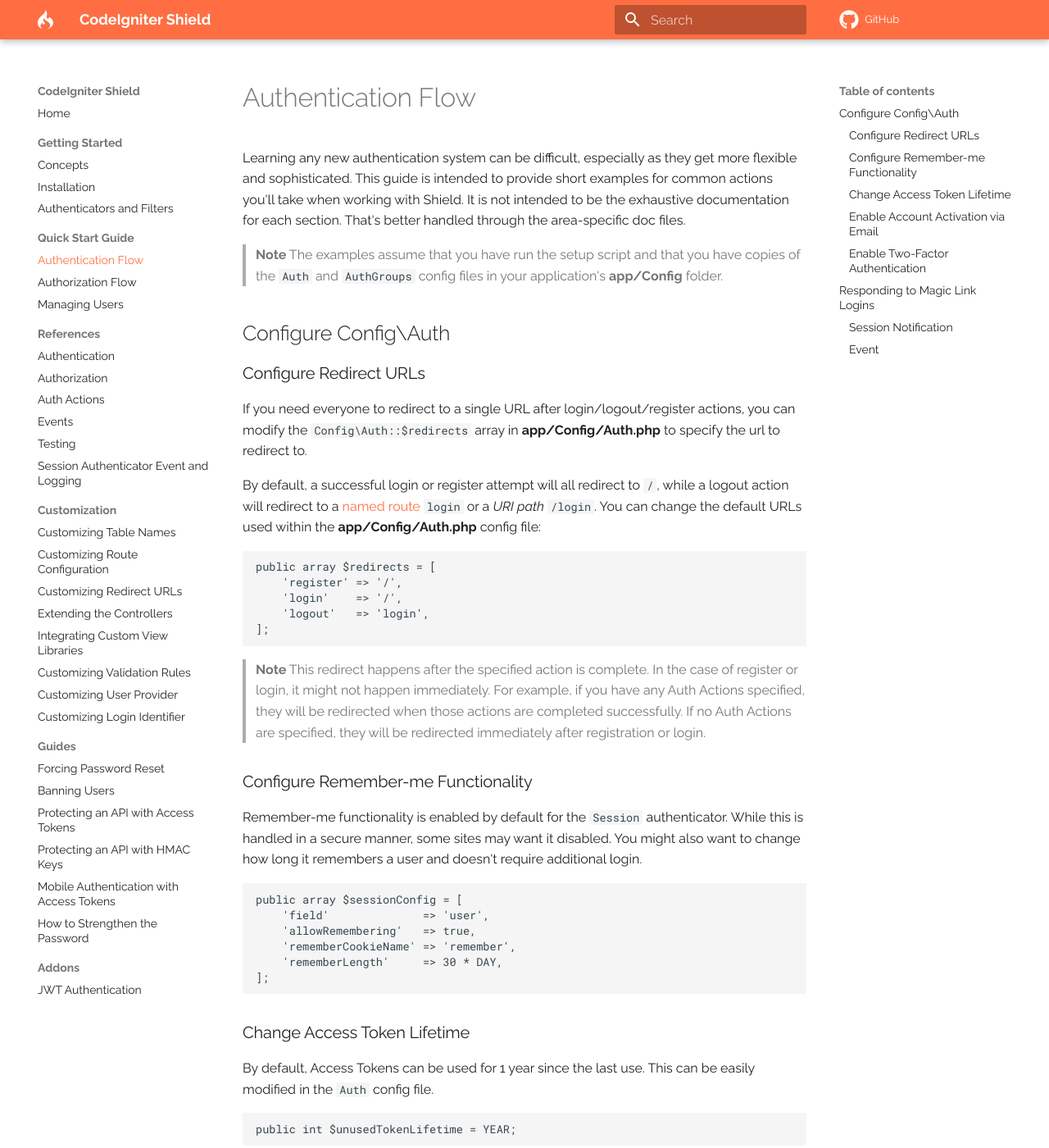
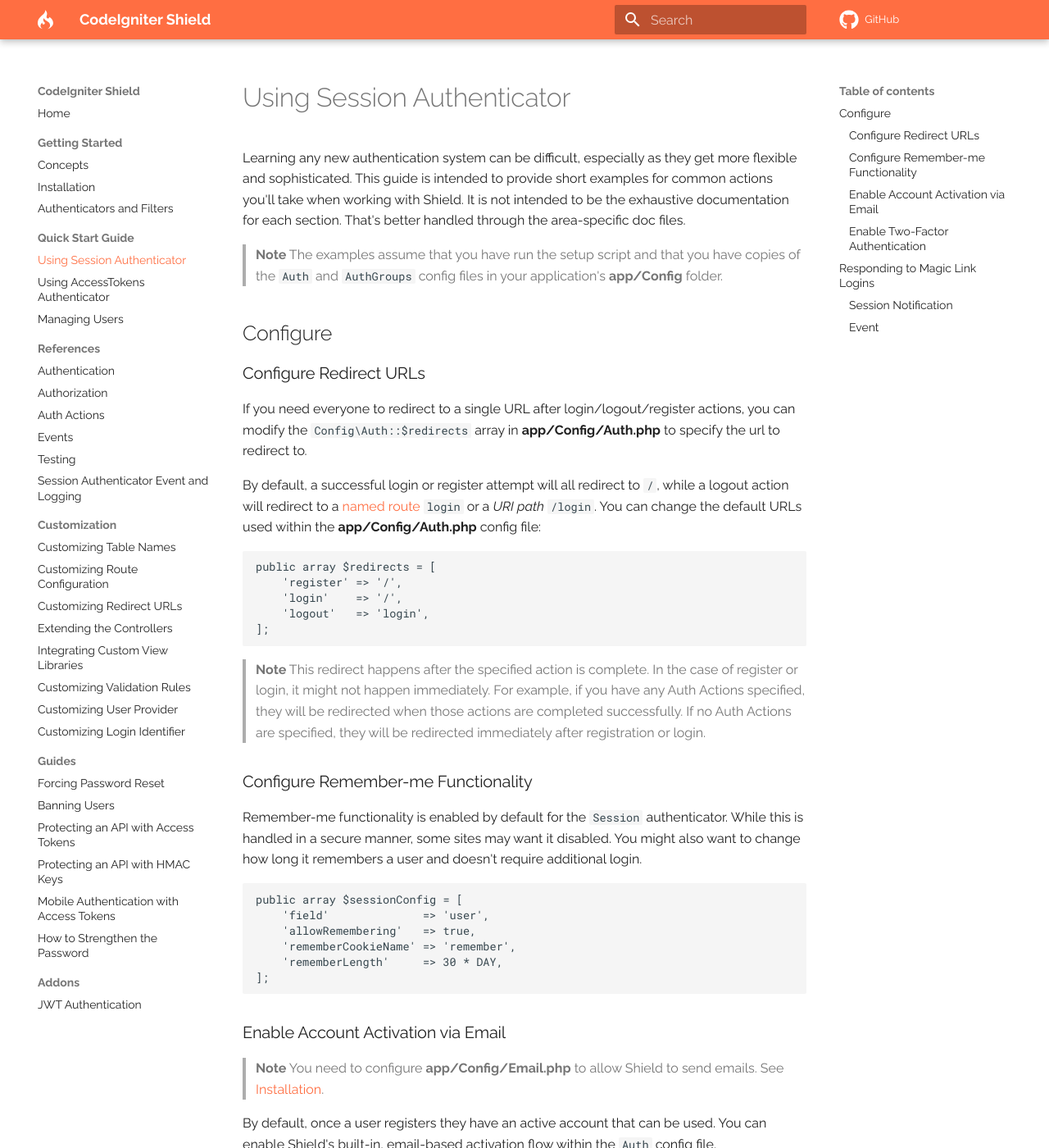
Before and after one commit to codeigniter4/shield, an MkDocs documentation site: the page built from docs/quick_start_guide/using_session_auth.md, in a window 1280 px wide and 1400 px high. Shown: the whole window at 82% size. Built offline with MkDocs 1.6.1 and Material for MkDocs 9.7.7, drawn with Linux system fonts in a browser that asks for light colours; comment, search, counter and statistics services are not loaded; a style sheet for code colours, icons or effects is not loaded.

Commit message:
docs: change page titles
and move a section.

````diff
--- a/docs/quick_start_guide/authentication_flow.md
+++ b/docs/quick_start_guide/using_session_auth.md
@@ -1,11 +1,11 @@
-# Authentication Flow
+# Using Session Authenticator
 
 Learning any new authentication system can be difficult, especially as they get more flexible and sophisticated. This guide is intended to provide short examples for common actions you'll take when working with Shield. It is not intended to be the exhaustive documentation for each section. That's better handled through the area-specific doc files.
 
 > **Note**
 > The examples assume that you have run the setup script and that you have copies of the `Auth` and `AuthGroups` config files in your application's **app/Config** folder.
 
-## Configure Config\Auth
+## Configure
 
 ### Configure Redirect URLs
 
@@ -36,14 +36,6 @@ public array $sessionConfig = [
     'rememberCookieName' => 'remember',
     'rememberLength'     => 30 * DAY,
 ];
-```
-
-### Change Access Token Lifetime
-
-By default, Access Tokens can be used for 1 year since the last use. This can be easily modified in the `Auth` config file.
-
-```php
-public int $unusedTokenLifetime = YEAR;
 ```
 
 ### Enable Account Activation via Email
--- a/mkdocs.yml
+++ b/mkdocs.yml
@@ -43,8 +43,8 @@ nav:
     - Installation: install.md
     - Authenticators and Filters: authenticators_and_filters.md
   - Quick Start Guide:
-    - quick_start_guide/authentication_flow.md
-    - quick_start_guide/authorization_flow.md
+    - quick_start_guide/using_session_auth.md
+    - quick_start_guide/using_access_tokens_auth.md
     - quick_start_guide/managing_users.md
   - References:
     - Authentication: authentication.md
````
Also changed, not shown: docs/quick_start_guide/using_access_tokens_auth.md (renamed from docs/quick_start_guide/authorization_flow.md, +10 -2 lines).
